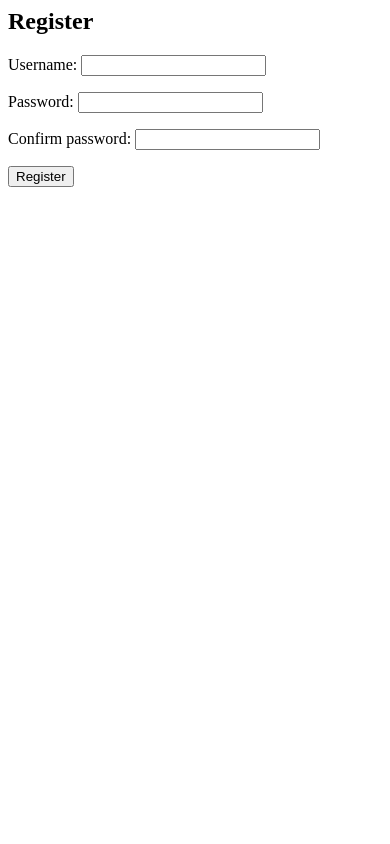
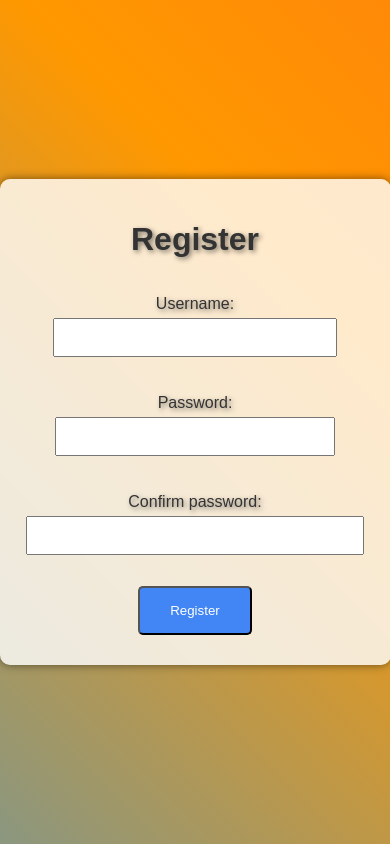
Before and after one commit to IDDochev21/Masquarade, a Django app: page /register/ in a window 390 px wide. Run offline with Django 3.2, Linux system fonts and the light colour scheme.

Commit message:
Add front-end

```diff
--- a/python/masquarade/masquaradeApp/templates/masquaradeApp/register.html
+++ b/python/masquarade/masquaradeApp/templates/masquaradeApp/register.html
@@ -1,9 +1,98 @@
-<h2>Register</h2>
+<!DOCTYPE html>
+<html lang="en">
+<head>
+    <meta charset="UTF-8">
+    <meta name="viewport" content="width=device-width, initial-scale=1.0">
+    <title>Landing Page</title>
+    <style>
+        body {
+            font-family: 'Arial', sans-serif;
+            margin: 0;
+            display: flex;
+            flex-direction: column;
+            align-items: center;
+            justify-content: center;
+            height: 100vh;
+            background: linear-gradient(45deg, #4CAF50, #2196F3, #FF9800, #FF5722);
+            background-size: 400% 400%;
+            animation: gradient 15s infinite;
+        }
+
+        @keyframes gradient {
+            0% {
+                background-position: 0% 50%;
+            }
+            50% {
+                background-position: 100% 50%;
+            }
+            100% {
+                background-position: 0% 50%;
+            }
+        }
+
+        .form-container {
+            text-align: center;
+            background-color: rgba(255, 255, 255, 0.8);
+            border-radius: 10px;
+            padding: 20px;
+            box-shadow: 0 0 10px rgba(0, 0, 0, 0.5);
+            max-width: 400px;
+            width: 80%;
+        }
+
+        h1, p {
+            text-align: center;
+            color: #333;
+            text-shadow: 2px 2px 5px rgba(0, 0, 0, 0.5);
+        }
+
+        .register-btn {
+            display: block;
+            margin: 10px auto;
+            padding: 15px 30px;
+            color: white;
+            text-align: center;
+            text-decoration: none;
+            border-radius: 5px;
+            transition: background-color 0.3s ease;
+            background-color: #4285f4;
+        }
+
+        .register-btn:hover {
+            background-color: #1a73e8;
+        }
+
+        form {
+            display: flex;
+            flex-direction: column;
+            align-items: center;
+        }
+
+        form input {
+            margin: 5px 0;
+            padding: 10px;
+            width: 100%;
+            box-sizing: border-box;
+        }
+
+        @media (max-width: 600px) {
+            .form-container {
+                width: 90%;
+            }
+        }
+    </style>
+</head>
+<body>
+    <div class="form-container">
+        <h1>Register</h1>
         {% if error %}
             <p style="color: red;">{{ error }}</p>
         {% endif %}
         <form method="post" action="{% url 'register' %}">
             {% csrf_token %}
             {{ form.as_p }}
-    <button type="submit">Register</button>
+            <button class="register-btn" type="submit">Register</button>
         </form>
+    </div>
+</body>
+</html>
--- a/python/masquarade/masquaradeApp/views.py
+++ b/python/masquarade/masquaradeApp/views.py
@@ -10,7 +10,6 @@ def login_view(request):
             username = form.cleaned_data['username']
             password = form.cleaned_data['password']
 
-            # Check if user exists in JSON file (you may want to use a database in a real scenario)
             try:
                 with open('users.json', 'r') as file:
                     users = json.load(file)
@@ -19,7 +18,7 @@ def login_view(request):
 
             for user in users:
                 if user['username'] == username and user['password'] == password:
-                    return redirect('success')  # Redirect to a success page
+                    return redirect('success')
             else:
                 return render(request, 'masquaradeApp/login.html', {'form': form, 'error': 'Invalid credentials'})
 
@@ -40,7 +39,6 @@ def register_view(request):
             if password != confirm_password:
                 return render(request, 'masquaradeApp/register.html', {'form': form, 'error': 'Passwords do not match'})
 
-            # Save user information to the JSON file (you may want to use a database in a real scenario)
             try:
                 with open('users.json', 'r') as file:
                     users = json.load(file)
@@ -52,7 +50,7 @@ def register_view(request):
             with open('users.json', 'w') as file:
                 json.dump(users, file)
 
-            return redirect('login')  # Redirect to the login page after successful registration
+            return redirect('login')
     else:
         form = RegistrationForm()
 
```
Also changed, not shown: python/masquarade/masquaradeApp/templates/masquaradeApp/landing.html (+42 -9 lines), python/masquarade/masquaradeApp/templates/masquaradeApp/login.html (+82 -2 lines), 1 other file. Lines whose indentation alone changed are shown as unchanged.
